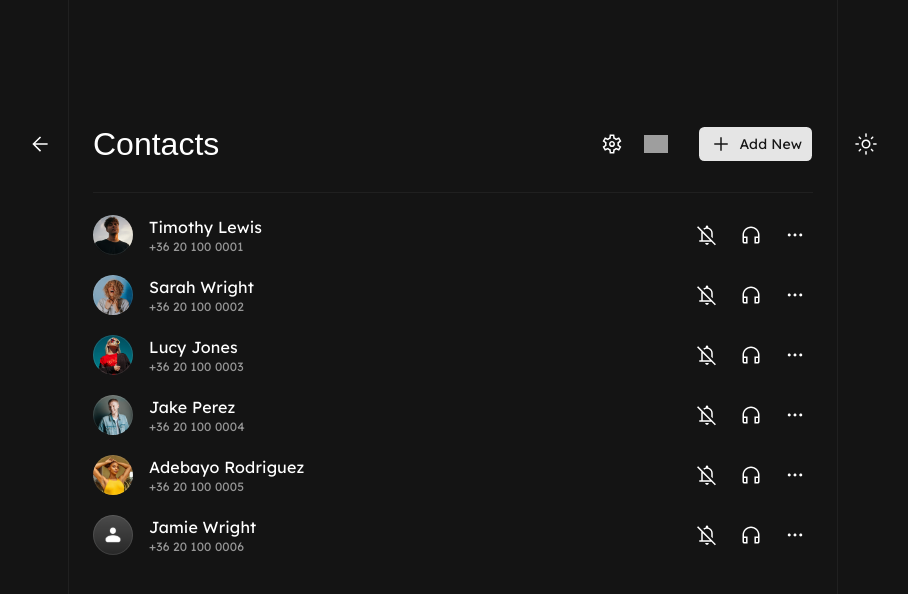
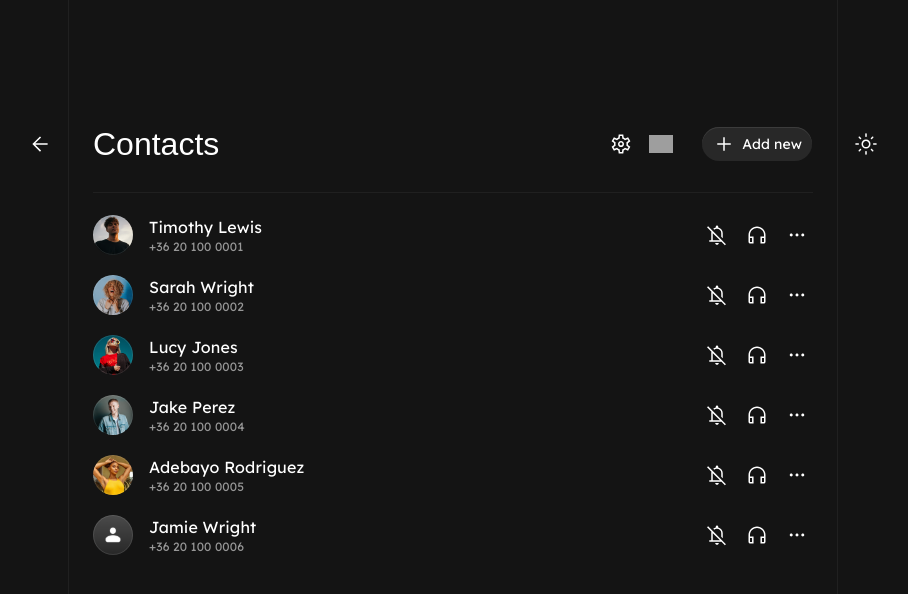
Before and after one commit to vzkiss/contact-flow, a Next.js app: page / in a window 1280 px wide. Shown: the top 594 px of the page, without its empty margins (187-1095 px from the left). Built offline with nearby package versions, Linux system fonts and the light colour scheme; grey boxes are pictures that could not be loaded; a web font is replaced by a local one.

Commit message:
feat: add button styles, incl special

```diff
--- a/app/globals.css
+++ b/app/globals.css
@@ -98,6 +98,9 @@
   --color-text-disabled: rgba(255, 255, 255, 0.32); /* 32%  */
 
   --radius: 0.5rem; /* 8px */
+
+  --btn-special-fill: linear-gradient(180deg, #282828 0%, #282828 100%);
+  --btn-special-stroke: linear-gradient(180deg, #3c3c3c 0%, transparent 100%);
 }
 
 .dark {
--- a/components/ui/button.tsx
+++ b/components/ui/button.tsx
@@ -4,15 +4,26 @@ import { cva, type VariantProps } from 'class-variance-authority'
 import { cn } from '@/lib/utils'
 
 const buttonVariants = cva(
-  "group/button inline-flex shrink-0 items-center justify-center rounded-md border border-transparent bg-clip-padding text-sm font-medium whitespace-nowrap transition-all outline-none select-none focus-visible:border-ring focus-visible:ring-3 focus-visible:ring-ring/50 active:not-aria-[haspopup]:translate-y-px disabled:pointer-events-none disabled:opacity-50 aria-invalid:border-destructive aria-invalid:ring-3 aria-invalid:ring-destructive/20 dark:aria-invalid:border-destructive/50 dark:aria-invalid:ring-destructive/40 [&_svg]:pointer-events-none [&_svg]:shrink-0 [&_svg:not([class*='size-'])]:size-4",
+  "group/button inline-flex shrink-0 cursor-pointer items-center justify-center rounded-md border border-transparent bg-clip-padding text-sm font-medium whitespace-nowrap transition-all outline-none select-none focus-visible:border-ring focus-visible:ring-3 focus-visible:ring-ring/50 active:not-aria-[haspopup]:translate-y-px disabled:pointer-events-none disabled:opacity-50 aria-invalid:border-destructive aria-invalid:ring-3 aria-invalid:ring-destructive/20 dark:aria-invalid:border-destructive/50 dark:aria-invalid:ring-destructive/40 [&_svg]:pointer-events-none [&_svg]:shrink-0 [&_svg:not([class*='size-'])]:size-4",
   {
     variants: {
       variant: {
-        default: 'bg-primary text-primary-foreground hover:bg-primary/80',
+        default:
+          'bg-primary text-primary-foreground hover:bg-(--color-g50) active:bg-(--color-g40)',
+        secondary:
+          'bg-transparent text-secondary-foreground hover:bg-(--color-g90) active:bg-(--color-g80) aria-expanded:bg-(--color-g90) aria-expanded:text-secondary-foreground',
+        special: [
+          'rounded-full',
+          'text-white',
+          'bg-[#282828]',
+          'shadow-[inset_0_1px_0_#3C3C3C]',
+          'hover:shadow-[inset_0_0_0_9999px_rgba(255,255,255,0.04),inset_0_1px_0_#3C3C3C]',
+          'active:shadow-[inset_0_0_0_9999px_rgba(255,255,255,0.04),inset_0_1px_0_#3C3C3C]',
+          'transition-shadow duration-150',
+          'h-10 gap-2 px-4',
+        ].join(' '),
         outline:
           'border-border bg-background shadow-xs hover:bg-muted hover:text-foreground aria-expanded:bg-muted aria-expanded:text-foreground dark:border-input dark:bg-input/30 dark:hover:bg-input/50',
-        secondary:
-          'bg-secondary text-secondary-foreground hover:bg-secondary/80 aria-expanded:bg-secondary aria-expanded:text-secondary-foreground',
         ghost:
           'hover:bg-muted hover:text-foreground aria-expanded:bg-muted aria-expanded:text-foreground dark:hover:bg-muted/50',
         destructive:
@@ -25,7 +36,7 @@ const buttonVariants = cva(
         xs: "h-6 gap-1 rounded-[min(var(--radius-md),8px)] px-2 text-xs in-data-[slot=button-group]:rounded-md has-data-[icon=inline-end]:pr-1.5 has-data-[icon=inline-start]:pl-1.5 [&_svg:not([class*='size-'])]:size-3",
         sm: 'h-8 gap-1 rounded-[min(var(--radius-md),10px)] px-2.5 in-data-[slot=button-group]:rounded-md has-data-[icon=inline-end]:pr-1.5 has-data-[icon=inline-start]:pl-1.5',
         lg: 'h-10 gap-1.5 px-2.5 has-data-[icon=inline-end]:pr-2 has-data-[icon=inline-start]:pl-2',
-        icon: 'size-9',
+        icon: 'size-8',
         'icon-xs':
           "size-6 rounded-[min(var(--radius-md),8px)] in-data-[slot=button-group]:rounded-md [&_svg:not([class*='size-'])]:size-3",
         'icon-sm':
--- a/features/contact-flow/components/contact-item.tsx
+++ b/features/contact-flow/components/contact-item.tsx
@@ -110,6 +110,7 @@ function ContactItem({
           >
             {menuItems.map((item) => (
               <DropdownMenuItem
+                key={item.label}
                 className="cursor-pointer space-x-3 px-2.5 py-3"
                 onClick={item.onClick}
               >
--- a/features/contact-flow/contact-header.tsx
+++ b/features/contact-flow/contact-header.tsx
@@ -24,9 +24,9 @@ function ContactHeader() {
           </Button>
         </div>
         {/* action button */}
-        <Button variant="default">
+        <Button variant="special">
           <IconAdd className="size-6" />
-          Add New
+          Add new
         </Button>
       </div>
     </header>
```
